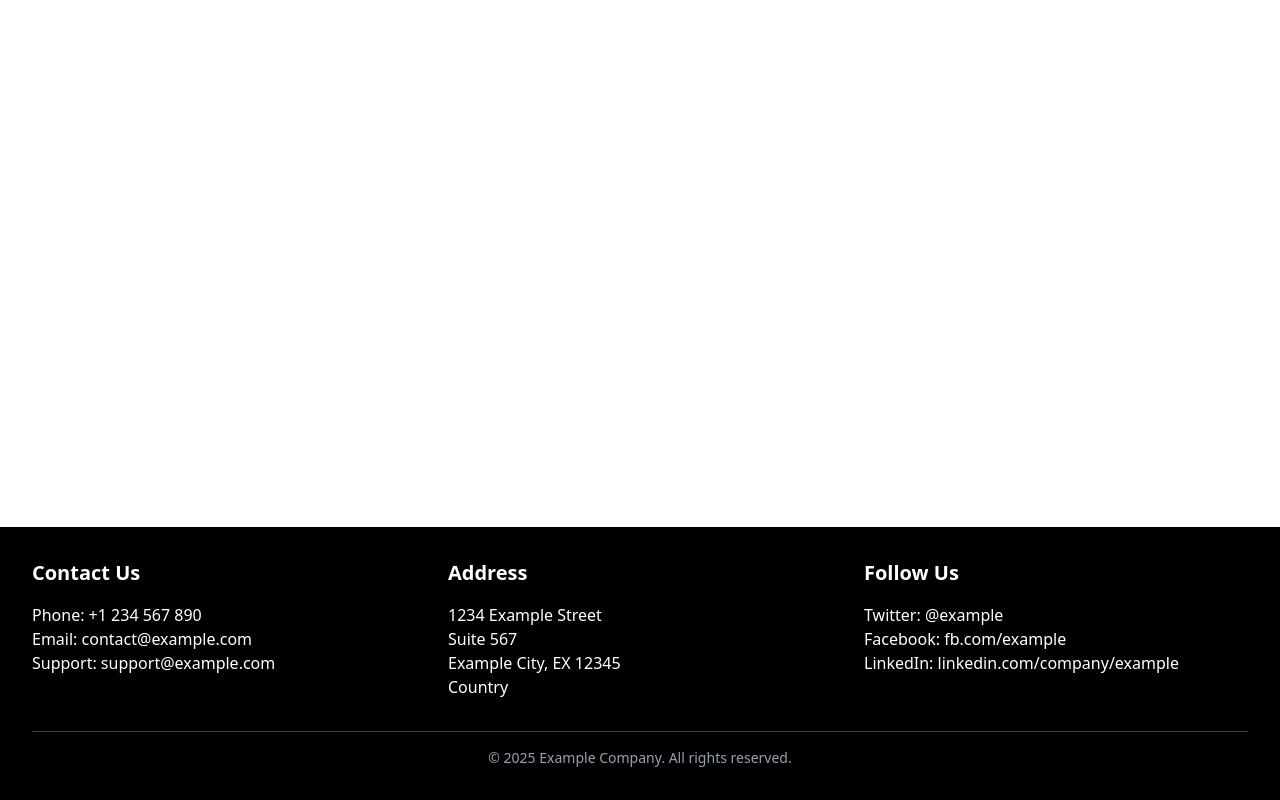
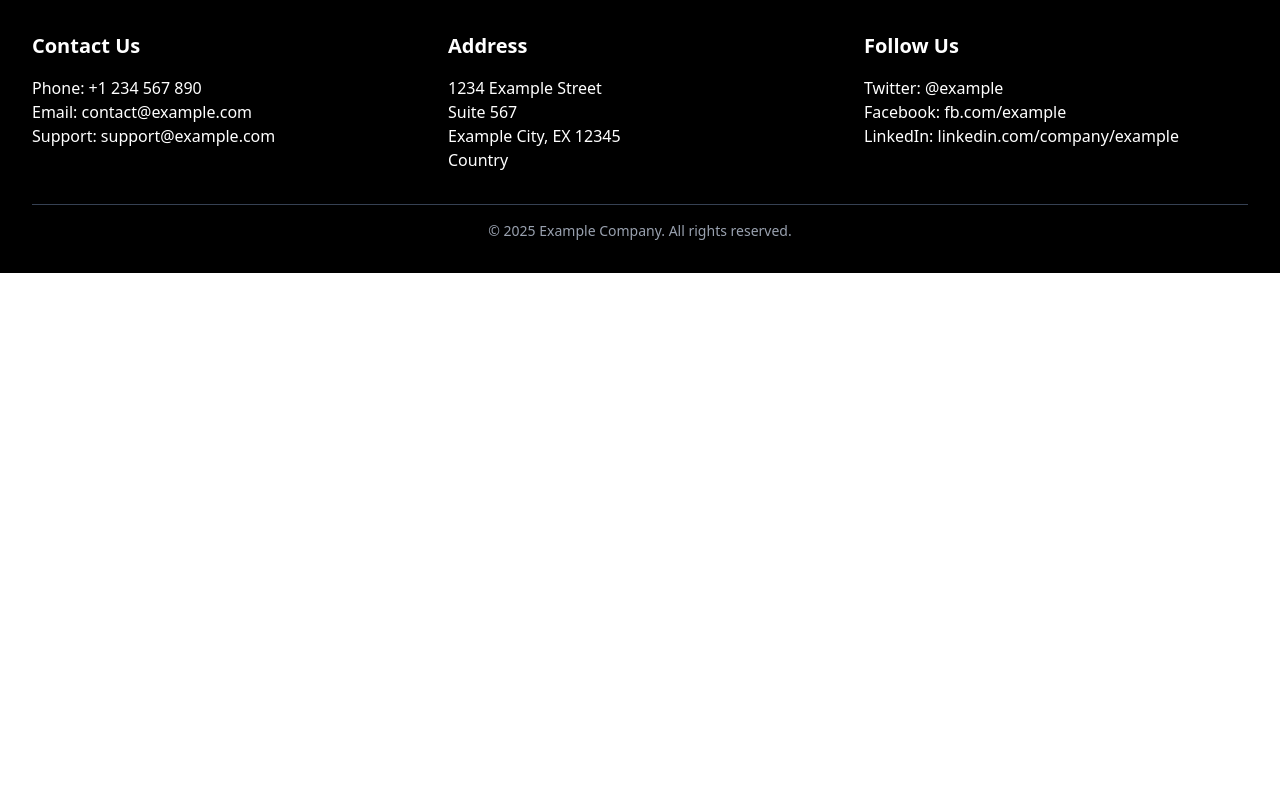
Before and after one commit to MuthuKr1shhnan/i-love-pdf, a React (Vite) app: page / in a window 1280 px wide. Built offline with nearby package versions, Linux system fonts and the light colour scheme.

Commit message:
minor fix

```diff
--- a/src/components/Footer.jsx
+++ b/src/components/Footer.jsx
@@ -1,6 +1,6 @@
 export default function Footer() {
   return (
-    <footer className='bg-black text-white fixed bottom-0 py-8 left-0 right-0'>
+    <footer className='bg-black text-white  py-8 w-full'>
       <div className='max-w-7xl mx-auto px-4 sm:px-6 lg:px-8'>
         <div className='grid grid-cols-1 sm:grid-cols-2 md:grid-cols-3 gap-8'>
           <div>
```
